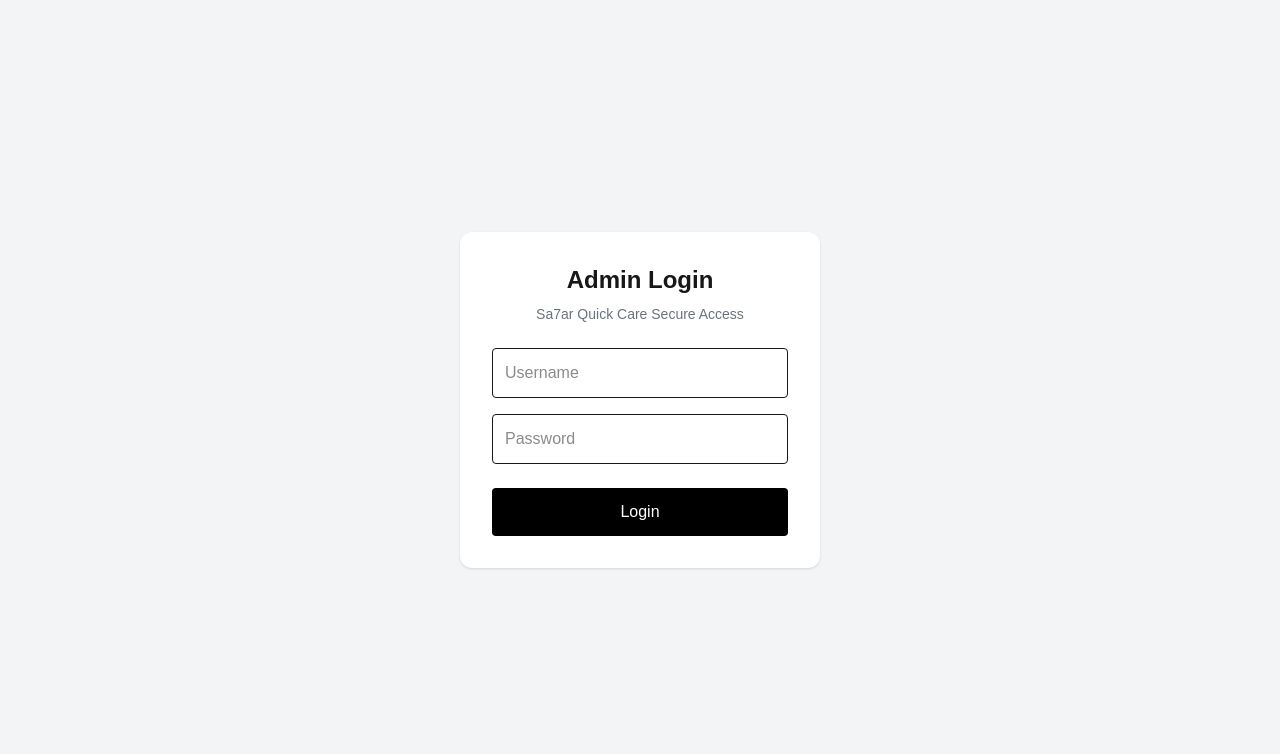
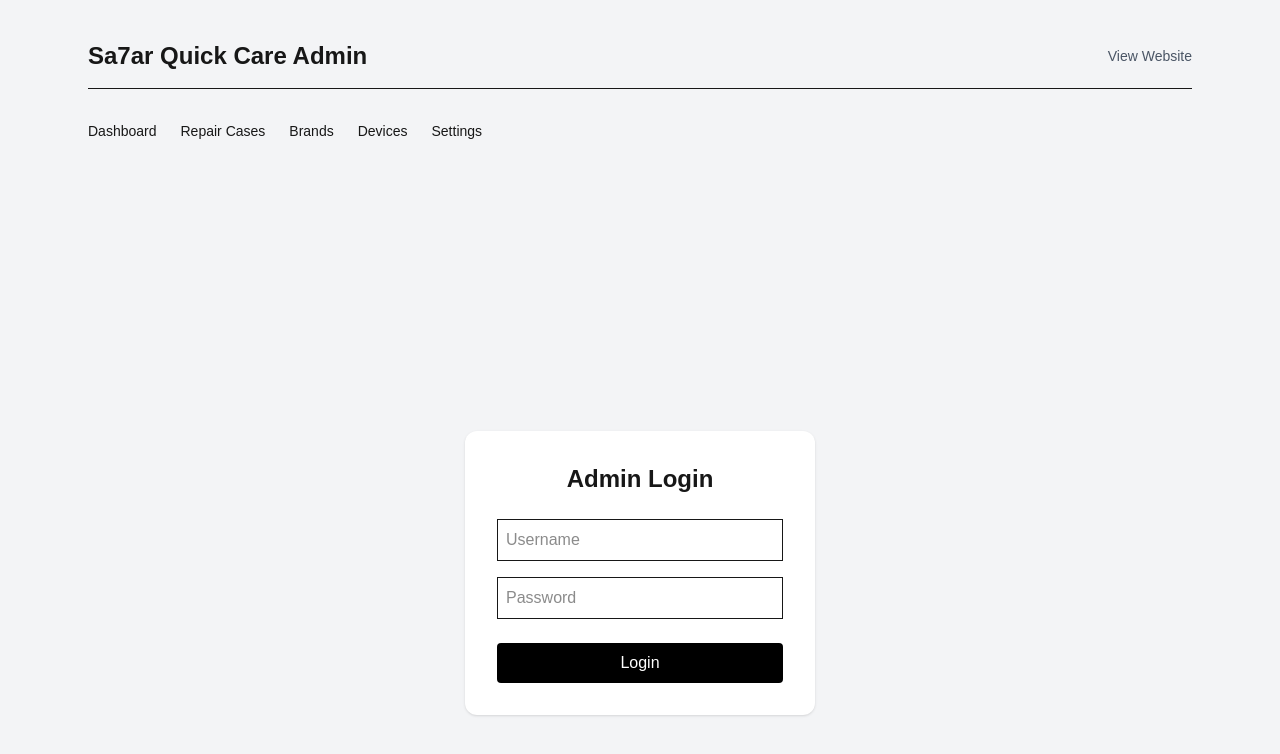
Before and after one commit to mohamedsahhar/sahar-website, a Next.js app: page /admin/login in a window 1280 px wide. Shown: the top 754 px of the page. Built offline with nearby package versions, Linux system fonts and the light colour scheme.

Commit message:
Fix admin auth + restore protected dashboard

```diff
--- a/app/admin/brands/page.tsx
+++ b/app/admin/brands/page.tsx
@@ -45,7 +45,24 @@ export default async function BrandsPage() {
                 </button>
               </Link>
 
-              {/* ❌ Delete button removed for safety */}
+              <form
+                action={async () => {
+                  "use server";
+
+                  await prisma.brand.delete({
+                    where: {
+                      id: brand.id,
+                    },
+                  });
+                }}
+              >
+                <button
+                  type="submit"
+                  className="bg-red-500 text-white px-3 py-1 rounded"
+                >
+                  Delete
+                </button>
+              </form>
 
             </div>
           </div>
--- a/app/admin/devices/page.tsx
+++ b/app/admin/devices/page.tsx
@@ -44,6 +44,21 @@ export default function AdminDevicesPage() {
 
     setName("");
     setBrandId("");
+    loadDevices();
+  }
+
+  async function deleteDevice(id:number){
+    const confirmDelete = confirm("Delete this device?");
+    if(!confirmDelete) return;
+
+    await fetch("/api/devices",{
+      method:"DELETE",
+      headers:{
+        "Content-Type":"application/json"
+      },
+      body: JSON.stringify({ id })
+    });
+
     loadDevices();
   }
 
@@ -126,14 +141,20 @@ export default function AdminDevicesPage() {
                   <td className="p-3">
                     <div className="flex justify-end gap-2">
 
-                      {/* ✅ Edit */}
+                      {/* ✅ Edit (WORKING) */}
                       <Link href={`/admin/devices/${device.id}/edit`}>
                         <button className="bg-blue-600 text-white px-3 py-1 rounded-md text-xs hover:bg-blue-700">
                           Edit
                         </button>
                       </Link>
 
-                      {/* ❌ Delete removed for safety */}
+                      {/* ✅ Delete */}
+                      <button
+                        onClick={()=>deleteDevice(device.id)}
+                        className="bg-red-500 text-white px-3 py-1 rounded-md text-xs hover:bg-red-600"
+                      >
+                        Delete
+                      </button>
 
                     </div>
                   </td>
--- a/app/admin/layout.tsx
+++ b/app/admin/layout.tsx
@@ -1,11 +1,51 @@
+"use client";
+
+import Link from "next/link";
+import { signOut } from "next-auth/react";
+
 export default function AdminLayout({
   children,
 }: {
   children: React.ReactNode;
 }) {
+  const handleViewWebsite = async () => {
+    await signOut({
+      callbackUrl: "/",
+    });
+  };
+
   return (
-    <div className="min-h-screen bg-gray-50">
-      {children}
+    <div className="min-h-screen bg-gray-100">
+      <div className="max-w-6xl mx-auto py-10 px-6">
+
+        <div className="mb-8 border-b pb-4 flex justify-between items-center">
+
+          <h1 className="text-2xl font-bold">
+            Sa7ar Quick Care Admin
+          </h1>
+
+          <button
+            onClick={handleViewWebsite}
+            className="text-sm text-gray-600 hover:underline"
+          >
+            View Website
+          </button>
+
+        </div>
+
+        <nav className="flex gap-6 mb-8 text-sm">
+
+          <Link href="/admin">Dashboard</Link>
+          <Link href="/admin/repairs">Repair Cases</Link>
+          <Link href="/admin/brands">Brands</Link>
+          <Link href="/admin/devices">Devices</Link>
+          <Link href="/admin/settings">Settings</Link>
+
+        </nav>
+
+        {children}
+
+      </div>
     </div>
   );
 }
--- a/app/admin/login/page.tsx
+++ b/app/admin/login/page.tsx
@@ -1,82 +1,78 @@
-"use client";
+"use client"
 
-import { useState } from "react";
+import { signIn } from "next-auth/react"
+import { useState } from "react"
 
-export default function AdminLoginPage() {
-  const [username, setUsername] = useState("");
-  const [password, setPassword] = useState("");
-  const [loading, setLoading] = useState(false);
-  const [error, setError] = useState("");
+export default function AdminLogin() {
 
-  async function handleSubmit(e: React.FormEvent) {
-    e.preventDefault();
+  const [username, setUsername] = useState("")
+  const [password, setPassword] = useState("")
+  const [error, setError] = useState("")
 
-    setLoading(true);
-    setError("");
+  async function handleLogin(e: any) {
+    e.preventDefault()
 
-    const res = await fetch("/api/login", {
-      method: "POST",
-      headers: {
-        "Content-Type": "application/json",
-      },
-      body: JSON.stringify({
-        username,
-        password,
-      }),
-    });
+    const res = await signIn("credentials", {
+      username,
+      password,
+      redirect: false,
+    })
 
-    if (res.ok) {
-      window.location.href = "/admin";
-      return;
+    console.log("LOGIN RESPONSE:", res) // 👈 DEBUG LINE
+
+    // ❌ login failed
+    if (res?.error) {
+      setError("Invalid username or password")
+      return
     }
 
-    setError("Invalid username or password");
-    setLoading(false);
+    // ✅ login success
+    window.location.href = "/admin"
   }
 
   return (
+
     <div className="min-h-screen flex items-center justify-center bg-gray-100">
+
       <form
-        onSubmit={handleSubmit}
-        className="bg-white p-8 rounded-xl shadow w-[360px]"
+        onSubmit={handleLogin}
+        className="bg-white p-8 rounded-xl shadow w-[350px]"
       >
-        <h1 className="text-2xl font-bold text-center mb-2">
+
+        <h1 className="text-2xl font-bold mb-6 text-center">
           Admin Login
         </h1>
 
-        <p className="text-sm text-gray-500 text-center mb-6">
-          Sa7ar Quick Care Secure Access
-        </p>
-
         {error && (
-          <p className="text-red-500 text-sm text-center mb-4">
+          <p className="text-red-500 mb-4 text-center">
             {error}
           </p>
         )}
 
         <input
-          className="border p-3 w-full rounded mb-4"
           placeholder="Username"
+          className="border p-2 w-full mb-4"
           value={username}
           onChange={(e) => setUsername(e.target.value)}
         />
 
         <input
+          placeholder="Password"
           type="password"
-          className="border p-3 w-full rounded mb-6"
-          placeholder="Password"
+          className="border p-2 w-full mb-6"
           value={password}
           onChange={(e) => setPassword(e.target.value)}
         />
 
         <button
           type="submit"
-          disabled={loading}
-          className="bg-black text-white w-full py-3 rounded"
+          className="bg-black text-white w-full py-2 rounded"
         >
-          {loading ? "Checking..." : "Login"}
+          Login
         </button>
+
       </form>
+
     </div>
-  );
+  )
 }
--- a/app/admin/page.tsx
+++ b/app/admin/page.tsx
@@ -1,52 +1,162 @@
-import { cookies } from "next/headers";
+import { prisma } from "@/lib/prisma";
+import { getServerSession } from "next-auth";
 import { redirect } from "next/navigation";
-import { prisma } from "@/lib/prisma";
+import { authOptions } from "@/app/api/auth/[...nextauth]/route";
+
+export const dynamic = "force-dynamic";
+export const revalidate = 0;
 
 export default async function AdminDashboard() {
-  const cookieStore = await cookies();
-  const adminCookie = cookieStore.get("sa7ar_admin");
 
-  if (!adminCookie || adminCookie.value !== "yes") {
+  // 🔒 PROTECT ADMIN PAGE
+  const session = await getServerSession(authOptions);
+
+  if (!session) {
     redirect("/admin/login");
   }
 
+  // 📊 Stats
   const totalRepairs = await prisma.repairCase.count();
   const totalDevices = await prisma.device.count();
   const totalBrands = await prisma.brand.count();
 
+  // 🆕 Latest repairs
+  const latestRepairs = await prisma.repairCase.findMany({
+    orderBy: { id: "desc" },
+    take: 5,
+    include: {
+      device: {
+        include: { brand: true },
+      },
+    },
+  });
+
   return (
-    <div className="p-10">
-      <h1 className="text-4xl font-bold mb-8">
+    <div>
+
+      <h2 className="text-3xl font-bold mb-6">
         Admin Dashboard
-      </h1>
+      </h2>
 
-      <div className="grid grid-cols-1 md:grid-cols-3 gap-6">
+      <p className="text-gray-600 mb-8">
+        Welcome to Sa7ar Quick Care Admin Panel
+      </p>
+
+      {/* 📊 Stats (POLISHED) */}
+      <div className="grid grid-cols-1 md:grid-cols-3 gap-6 mb-10">
 
         <a
           href="/admin/repairs"
-          className="border rounded-xl p-6 bg-white shadow"
+          className="bg-white p-6 rounded-2xl shadow-sm border hover:shadow-md hover:-translate-y-1 transition block"
         >
-          <p className="text-gray-500 mb-2">Total Repairs</p>
-          <p className="text-3xl font-bold">{totalRepairs}</p>
+          <p className="text-sm text-gray-500">Total Repairs</p>
+          <p className="text-3xl font-bold mt-2">{totalRepairs}</p>
         </a>
 
         <a
           href="/admin/devices"
-          className="border rounded-xl p-6 bg-white shadow"
+          className="bg-white p-6 rounded-2xl shadow-sm border hover:shadow-md hover:-translate-y-1 transition block"
         >
-          <p className="text-gray-500 mb-2">Total Devices</p>
-          <p className="text-3xl font-bold">{totalDevices}</p>
+          <p className="text-sm text-gray-500">Total Devices</p>
+          <p className="text-3xl font-bold mt-2">{totalDevices}</p>
         </a>
 
         <a
           href="/admin/brands"
-          className="border rounded-xl p-6 bg-white shadow"
+          className="bg-white p-6 rounded-2xl shadow-sm border hover:shadow-md hover:-translate-y-1 transition block"
         >
-          <p className="text-gray-500 mb-2">Total Brands</p>
-          <p className="text-3xl font-bold">{totalBrands}</p>
+          <p className="text-sm text-gray-500">Total Brands</p>
+          <p className="text-3xl font-bold mt-2">{totalBrands}</p>
         </a>
 
       </div>
+
+      {/* Existing Navigation Cards */}
+      <div className="grid grid-cols-1 md:grid-cols-3 gap-4">
+
+        <a
+          href="/admin/repairs"
+          className="border rounded-lg p-6 hover:bg-gray-50"
+        >
+          <h3 className="font-semibold text-lg">
+            Repair Cases
+          </h3>
+          <p className="text-sm text-gray-500">
+            Manage repair articles
+          </p>
+        </a>
+
+        <a
+          href="/admin/brands"
+          className="border rounded-lg p-6 hover:bg-gray-50"
+        >
+          <h3 className="font-semibold text-lg">
+            Brands
+          </h3>
+          <p className="text-sm text-gray-500">
+            Manage brands
+          </p>
+        </a>
+
+        <a
+          href="/admin/devices"
+          className="border rounded-lg p-6 hover:bg-gray-50"
+        >
+          <h3 className="font-semibold text-lg">
+            Devices
+          </h3>
+          <p className="text-sm text-gray-500">
+            Manage device models
+          </p>
+        </a>
+
+      </div>
+
+      {/* 🆕 Latest Repairs */}
+      <div className="mt-12">
+
+        <div className="flex justify-between items-center mb-4">
+          <h3 className="text-xl font-semibold">
+            Latest Repairs
+          </h3>
+
+          <a
+            href="/admin/repairs"
+            className="text-sm text-blue-600 hover:underline"
+          >
+            View All
+          </a>
+        </div>
+
+        <div className="space-y-3">
+
+          {latestRepairs.length === 0 ? (
+
+            <p className="text-gray-500 text-sm">
+              No repairs yet. Start by adding your first repair case.
+            </p>
+
+          ) : (
+
+            latestRepairs.map((repair) => (
+              <a
+                key={repair.id}
+                href={`/admin/repairs/${repair.id}/edit`}
+                className="block border-b pb-2 hover:bg-gray-50 transition"
+              >
+                <p className="font-medium">{repair.title}</p>
+                <p className="text-sm text-gray-500">
+                  {repair.device?.brand?.name} — {repair.device?.name}
+                </p>
+              </a>
+            ))
+
+          )}
+
+        </div>
+
+      </div>
+
     </div>
   );
 }
```
